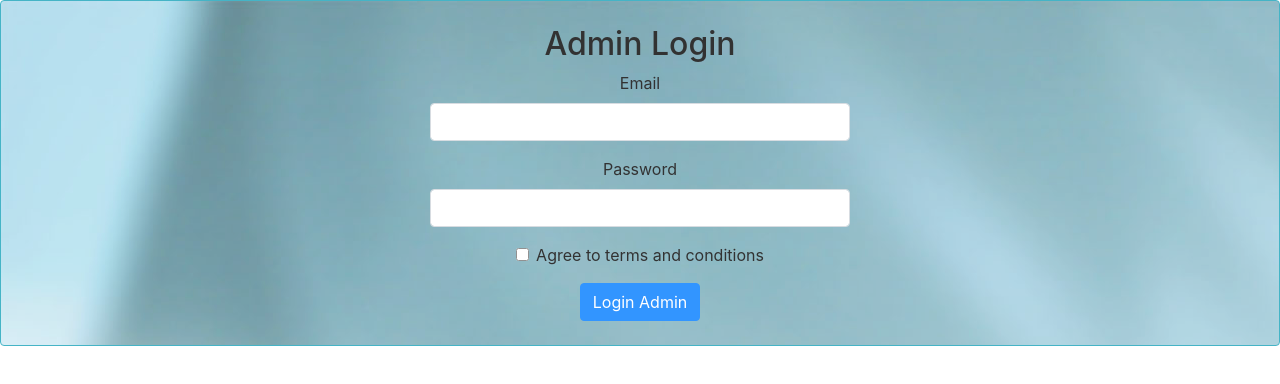
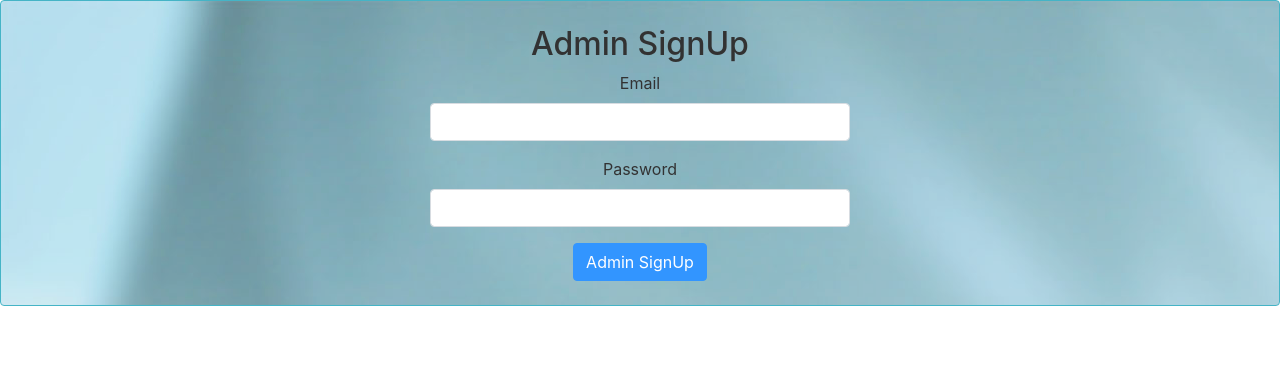
Before and after one commit to irshadjsr21/Emergency-Monitoring-System-App, a React (Create React App) app: page /admin/login in a window 1280 px wide. Shown: the top 384 px of the page. Built offline with nearby package versions, Linux system fonts and the light colour scheme.

Commit message:
updated for admin login

```diff
--- a/src/components/Login/AdminLogin.js
+++ b/src/components/Login/AdminLogin.js
@@ -1,30 +1,61 @@
-import React, { useState } from 'react'
+import React, {useState,Component} from 'react'
+import axios from 'axios';
 import Col from 'react-bootstrap/Col'
 import Form from 'react-bootstrap/Form'
 import Card from 'react-bootstrap/Card'
 import Button from 'react-bootstrap/Button'
 import admin from '../../images/admin.jpeg'
 
-function AdminLogin() {
+export default class AdminLogin extends Component{
 
-    const [validated, setValidated] = useState(false);
+  constructor(props) {
+    super(props);
 
-    const handleSubmit = (event) => {
-        const form = event.currentTarget;
-        if (form.checkValidity() === false) {
-            event.preventDefault();
-            event.stopPropagation();
+    this.onChangeEmail = this.onChangeEmail.bind(this);
+    this.onChangePassword = this.onChangePassword.bind(this);
+    this.onSubmit = this.onSubmit.bind(this);
+
+    this.state = {
+      password: '',
+      email: ''
+    }
   }
 
-        setValidated(true);
-    };
+  onChangeEmail(e) {
+    this.setState({
+      email: e.target.value
+    })
+  }
 
+  onChangePassword(e) {
+    this.setState({
+      password: e.target.value
+    })
+  }
+
+  onSubmit(e) {
+    e.preventDefault();
+
+    const form = {
+      email: this.state.email,
+      password: this.state.password,
+    }
+
+    console.log(form);
+
+    axios.post('http://localhost:5000/admin/login', form)
+      .then(res => console.log(res.data));
+
+
+  }
+
+  render(){
     return (
-        <Card border="info" style={{ backgroundImage: `url(${admin})`, opacity: 0.8, color: 'black', textAlign: 'center', justifyContent: 'center' }}>
+      <Card  border="info" style={{backgroundImage:`url(${admin})`,opacity: 0.8,color:'black',textAlign:'center', justifyContent: 'center'}}>
       <br />
-            <h2>Admin Login</h2>
+      <h2>Admin SignUp</h2>
 
-            <Form noValidate validated={validated} onSubmit={handleSubmit} >
+      <Form onSubmit={this.onSubmit} >
 
       <Form.Row className="justify-content-md-center">
         <Form.Group as={Col} md="4" controlId="validationAdminEmail">
@@ -32,6 +63,8 @@ function AdminLogin() {
             <Form.Control
               type="email"
               required
+              value={this.state.email}
+              onChange={this.onChangeEmail}
             />
             <Form.Control.Feedback type="invalid">
               Please provide a valid email.
@@ -46,6 +79,8 @@ function AdminLogin() {
             <Form.Control
               type="password"
               required
+              value={this.state.password}
+              onChange={this.onChangePassword}
             />
             <Form.Control.Feedback type="invalid">
               Please provide a valid password.
@@ -53,15 +88,7 @@ function AdminLogin() {
         </Form.Group>
       </Form.Row>
 
-
-                <Form.Group>
-                    <Form.Check
-                        required
-                        label="Agree to terms and conditions"
-                        feedback="You must agree before submitting."
-                    />
-                </Form.Group>
-                <Button type="submit">Login Admin</Button>
+      <Button type="submit">Admin SignUp</Button>
       <br />
     </Form>
     <br />
@@ -69,5 +96,4 @@ function AdminLogin() {
 
        );
   }
-
-export default AdminLogin
+}
```
Lines whose indentation alone changed are shown as unchanged.
